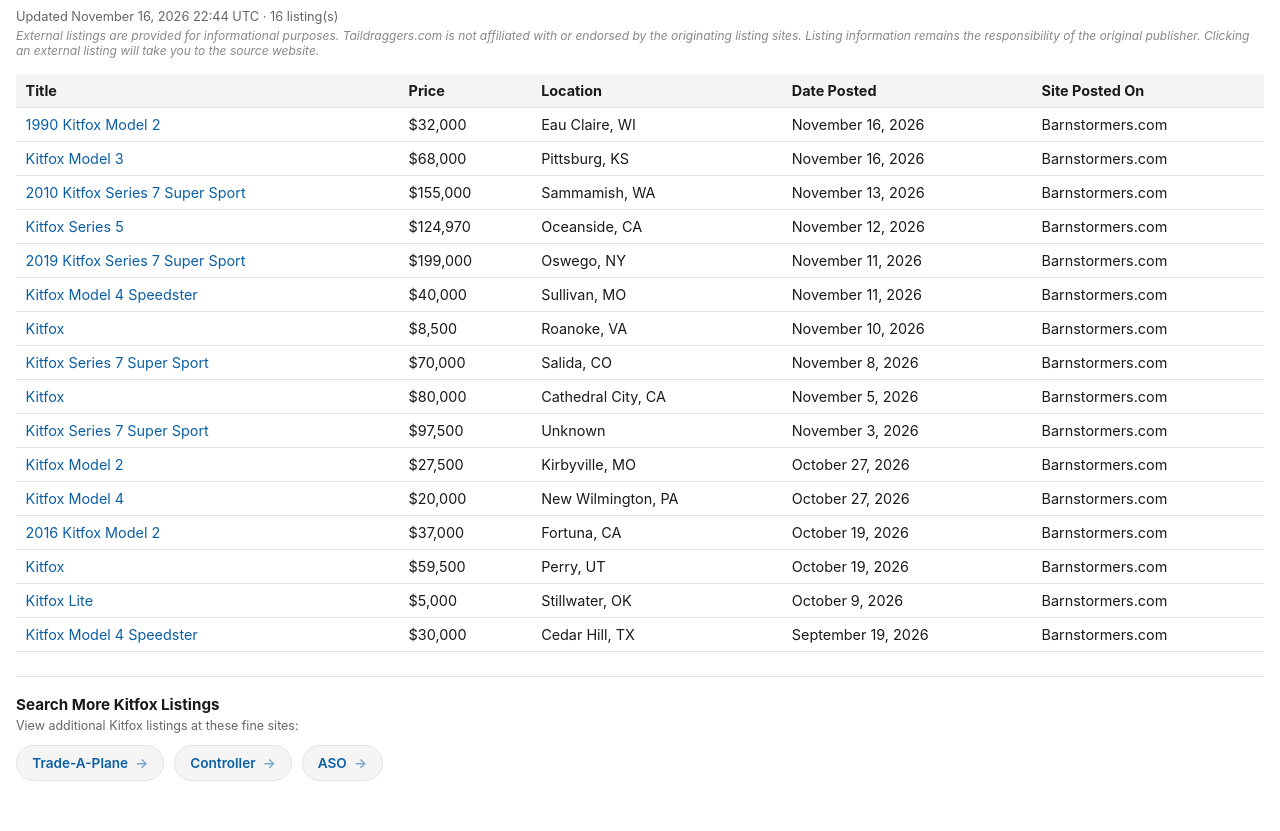
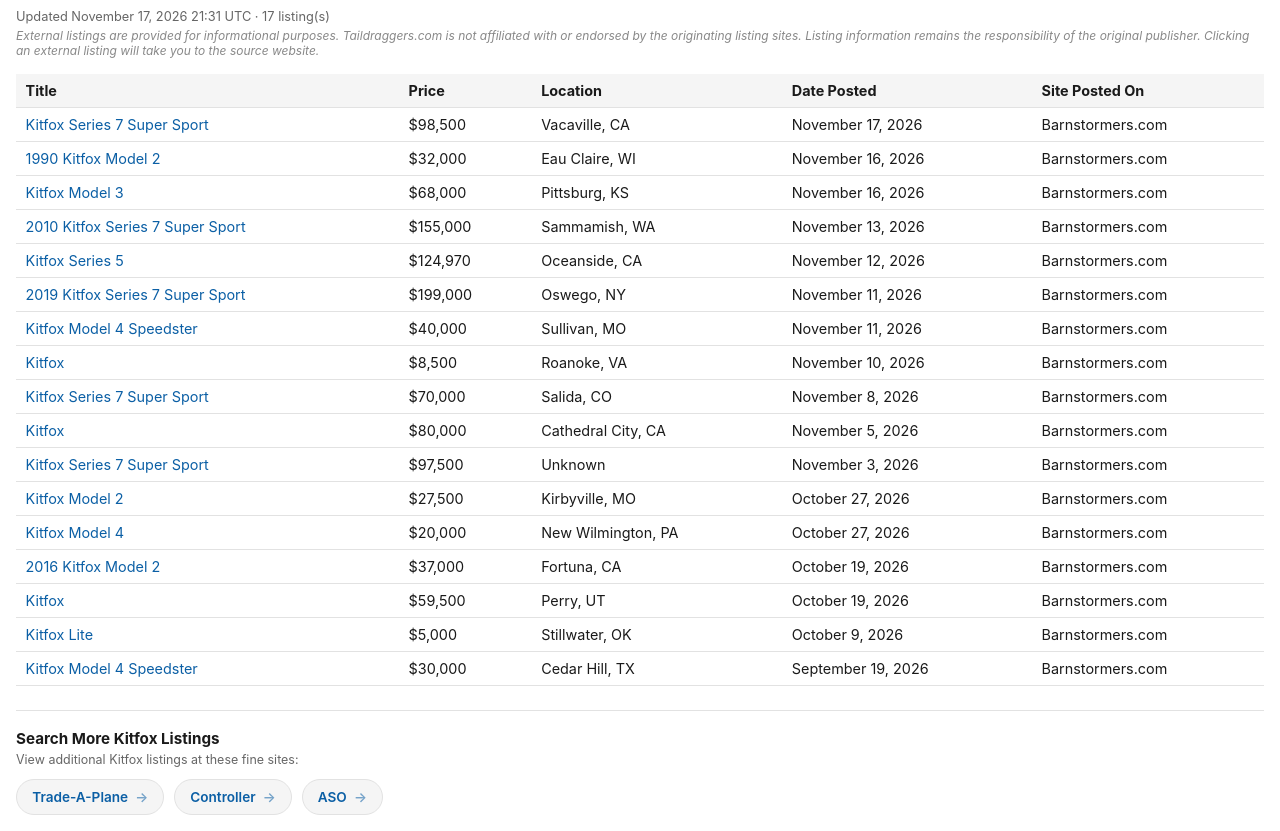
Before and after one commit to taildraggers/kitfox-for-sale, a plain HTML site: page docs/index.html in a window 1280 px wide. Shown: the part 43-874 px from the top of the page. Before the commit the page ends 840 px from the top, so only its background shows below. Drawn offline with Linux system fonts and the light colour scheme.

Commit message:
Update Kitfox listings (2026-11-17)

```diff
--- a/docs/index.html
+++ b/docs/index.html
@@ -76,13 +76,14 @@
 </head>
 <body>
   <h1>Other Kitfox Ads on the Web</h1>
-  <div class="updated">Updated November 16, 2026 22:44 UTC &middot; 16 listing(s)</div>
+  <div class="updated">Updated November 17, 2026 21:31 UTC &middot; 17 listing(s)</div>
   <div class="disclaimer">External listings are provided for informational purposes. Taildraggers.com is not affiliated with or endorsed by the originating listing sites. Listing information remains the responsibility of the original publisher. Clicking an external listing will take you to the source website.</div>
   <table>
     <thead>
       <tr><th>Title</th><th>Price</th><th>Location</th><th>Date Posted</th><th>Site Posted On</th></tr>
     </thead>
     <tbody>
+        <tr><td><a href="https://www.barnstormers.com/classified-2060363-Kitfox-7SS.html" target="_blank" rel="noopener noreferrer">Kitfox Series 7 Super Sport</a></td><td>$98,500</td><td>Vacaville, CA</td><td>November 17, 2026</td><td>Barnstormers.com</td></tr>
         <tr><td><a href="https://www.barnstormers.com/classified-2072417-1990-Kitfox-II.html" target="_blank" rel="noopener noreferrer">1990 Kitfox Model 2</a></td><td>$32,000</td><td>Eau Claire, WI</td><td>November 16, 2026</td><td>Barnstormers.com</td></tr>
         <tr><td><a href="https://www.barnstormers.com/classified-2084025-Kitfox-Model-3-For-Sale.html" target="_blank" rel="noopener noreferrer">Kitfox Model 3</a></td><td>$68,000</td><td>Pittsburg, KS</td><td>November 16, 2026</td><td>Barnstormers.com</td></tr>
         <tr><td><a href="https://www.barnstormers.com/classified-2041003-2010-Kitfox-Super-Sport-7.html" target="_blank" rel="noopener noreferrer">2010 Kitfox Series 7 Super Sport</a></td><td>$155,000</td><td>Sammamish, WA</td><td>November 13, 2026</td><td>Barnstormers.com</td></tr>
```
